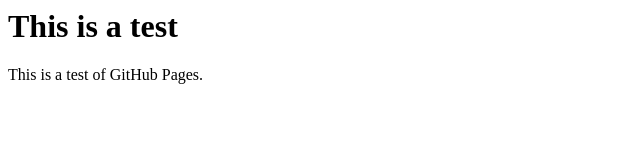
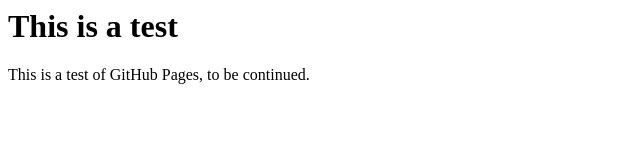
Before and after one commit to andreaskaempf/andreaskaempf.github.io, a plain HTML site: page index.html in a window 1280 px wide. Shown: the full height of the page, 0-640 px from the left. Drawn offline with Linux system fonts and the light colour scheme.

Commit message:
Minor change

```diff
--- a/index.html
+++ b/index.html
@@ -4,6 +4,6 @@
     </head>
     <body>
         <h1>This is a test</h1>
-        <p>This is a test of GitHub Pages.</p>
+        <p>This is a test of GitHub Pages, to be continued.</p>
     </body>
 </html>
```
